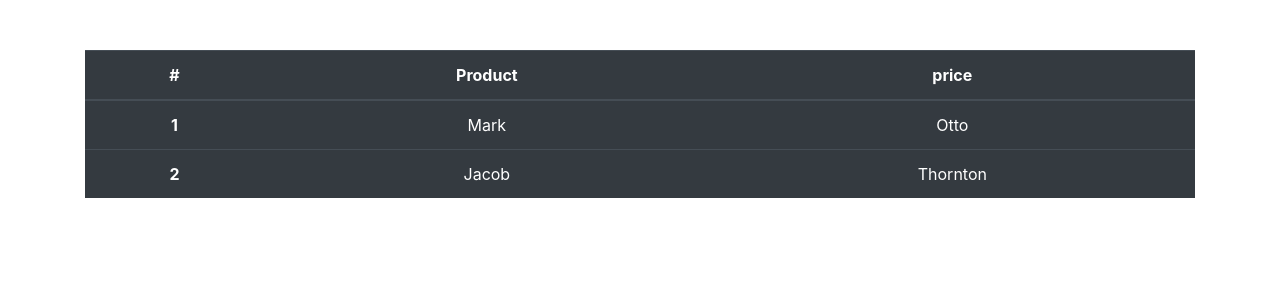
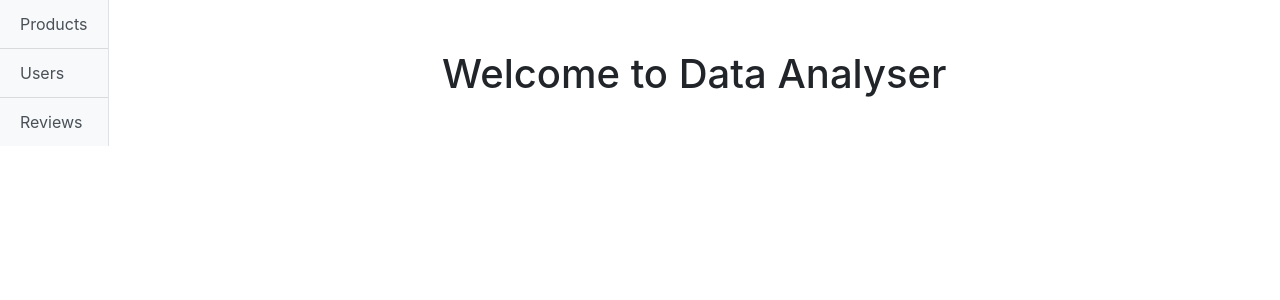
Before and after one commit to BestsoftCorporation/django-analyser, a Django app: page / in a window 1280 px wide. Shown: the part 56-356 px from the top of the page. Run offline with Django 3.2, Linux system fonts and the light colour scheme; some libraries are stand-ins or nearby versions.

Commit message:
Products and users table

```diff
--- a/dashboard/templates/index.html
+++ b/dashboard/templates/index.html
@@ -1,30 +1,8 @@
 {%  extends 'master.html' %}
 
 {%  block content %}
-<table class="table table-dark">
-  <thead>
-    <tr>
-      <th scope="col">#</th>
-      <th scope="col">Product</th>
-      <th scope="col">price</th>
+<h1>Welcome to Data Analyser</h1>
 
-    </tr>
-  </thead>
-  <tbody>
-    <tr>
-      <th scope="row">1</th>
-      <td>Mark</td>
-      <td>Otto</td>
 
-    </tr>
-    <tr>
-      <th scope="row">2</th>
-      <td>Jacob</td>
-      <td>Thornton</td>
-
-    </tr>
-
-  </tbody>
-</table>
 
 {% endblock %}
--- a/dashboard/urls.py
+++ b/dashboard/urls.py
@@ -4,5 +4,7 @@ from . import views
 app_name = 'dashboard'
 urlpatterns = [
     path('',views.home, name='home'),
+    path('products',views.products, name='products'),
+    path('users',views.users, name='users'),
 
 ]
--- a/dashboard/views.py
+++ b/dashboard/views.py
@@ -1,6 +1,13 @@
 from django.shortcuts import render
+from .models import Products,Users
 from django.http import HttpResponse
 
 def home(request):
-    return render(request, 'index.html', {'page_title': 'Dashboard'})
-# Create your views here.
+        return render(request, 'index.html', {'page_title': 'Dashboard'})
+def products(request):
+    pro = Products.objects.all()
+    return render(request, 'products.html', {'page_title': 'Dashboard','Products': pro})
+
+def users(request):
+    usr = Users.objects.all()
+    return render(request, 'users.html', {'page_title': 'Dashboard','Users': usr})
--- a/templates/master.html
+++ b/templates/master.html
@@ -26,7 +26,18 @@
     <body >
 
         {% include 'header.html' %}
+ <div class="d-flex" id="wrapper">
 
+    <!-- Sidebar -->
+    <div class="bg-light border-right" id="sidebar-wrapper">
+
+      <div class="list-group list-group-flush">
+        <a href="{% url 'dashboard:products' %}" class="list-group-item list-group-item-action bg-light">Products</a>
+        <a href="{% url 'dashboard:users' %}" class="list-group-item list-group-item-action bg-light">Users</a>
+        <a href="#" class="list-group-item list-group-item-action bg-light">Reviews</a>
+
+      </div>
+    </div>
         <div class="container" style="text-align: center; margin-top: 50px">
             {% block content %}
                 <p>Placeholder text in base template. Replace with page content.</p>
```
Also changed, not shown: dashboard/templates/products.html (added, +29 -0 lines), dashboard/templates/users.html (added, +30 -0 lines), dashboard/templates/reviews.html (added).
